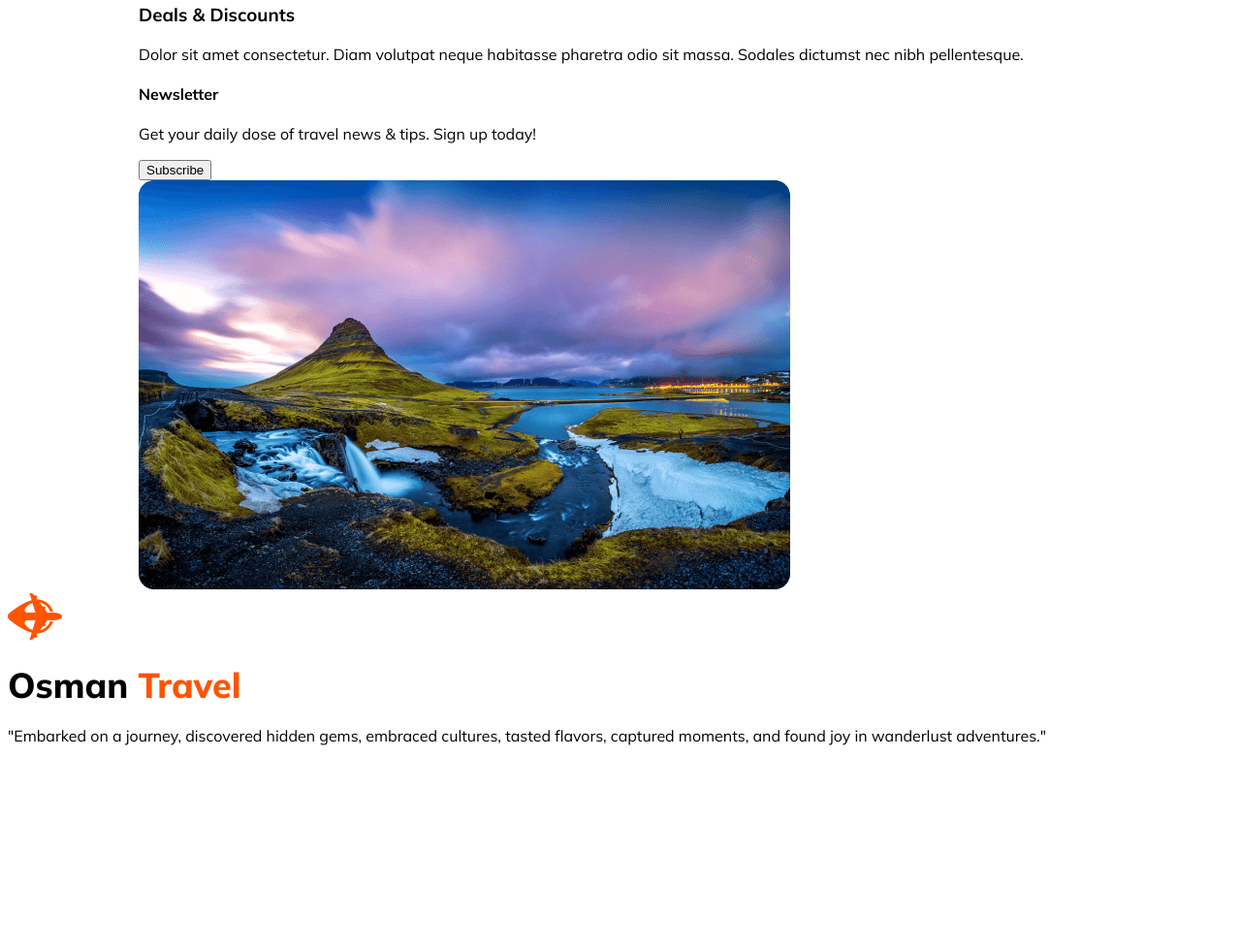
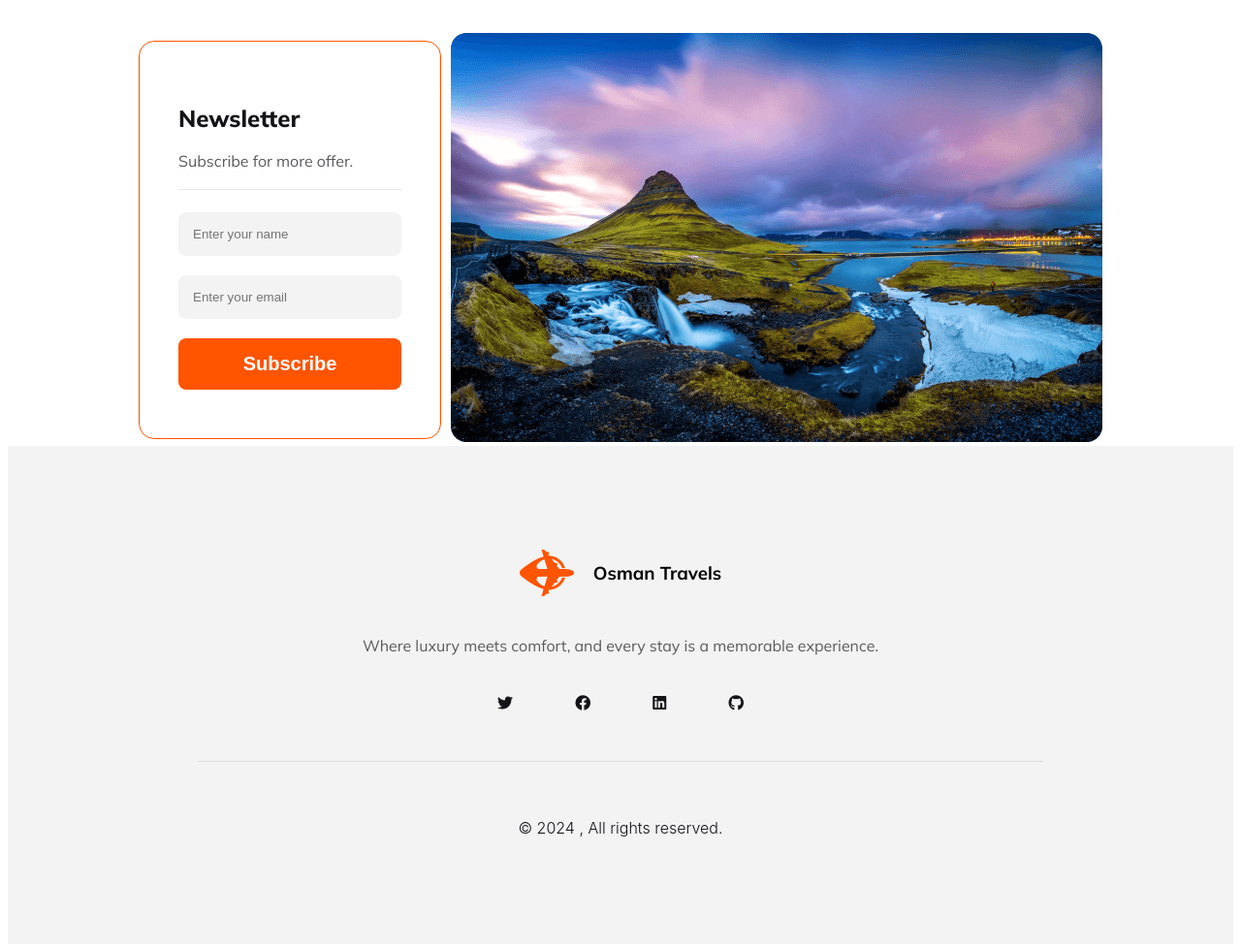
Before and after one commit to osmangonibinismail/B9A2-Hero-Travel-websites, a plain HTML site: page index.html in a window 1280 px wide. Shown: the part 3129-4106 px from the top of the page at 97% size. Before the commit the page ends 3914 px from the top, so only its background shows below. Drawn offline with Linux system fonts and the light colour scheme.

Commit message:
footer added

```diff
--- a/index.html
+++ b/index.html
@@ -123,35 +123,41 @@
             </div>
 
     </section>
-    <section>
-        <div>
-            <h3>Deals & Discounts</h3>
-            <p>Dolor sit amet consectetur. Diam volutpat neque habitasse pharetra odio sit massa. Sodales dictumst nec nibh pellentesque.</p>
+    <section class="section-newsletter">
+        <div class="section-content">
+            <h3>Newsletter</h3>
+            <p>Subscribe for more offer.</p>
+            <hr class="news-hr">
+            <input type="text" placeholder="Enter your name" name="">
+            <input type="email" placeholder="Enter your email" name="">
+            <input type="submit" value="Subscribe" name="submit">
+        </div>
+        <div class="section-image">
+            <img src="Images/Rectangle 8 (1).png" alt="">
         </div>
     </section>
-    <section>
-      <div>
-        <div>
-            <h4>Newsletter</h4>
-            <p>Get your daily dose of travel news & tips. Sign up today!</p>
-            <form action=""></form>
-            <form action=""></form>
-            <button>Subscribe</button>
+</main>
+<footer class="footer-section">
+    <div class="footer-content">
+        <div class="footer-area">
+            <img src="Images/Group 40071 (2).png" alt="logo" id="logo">
+            <h3 class="footer-title">Osman<span class="travel-org"> Travels</span></h3>
         </div>
-        <div>
-            <img src="Images/Rectangle 8 (1).png" alt="">
-
+        <div class="footer-info">
+            <p>Where luxury meets comfort, and every stay is a memorable experience.</p>
         </div>
-      </div>
-    </section>
-    </main>
-    <footer>
-        <div>
-            <img class="" src="Images/Group 40071 (2).png" alt="">
-            <h2><span class="section-name-one">Osman </span><span class="section-name-two">Travel</span></h2>
-            <p>"Embarked on a journey, discovered hidden gems, embraced cultures, tasted flavors, captured moments, and found joy in wanderlust adventures."</p>
+        <div class="social-icons">
+            <a href="#" target="_blank" class="icon"><i class="fab fa-twitter"></i></a>
+            <a href="#" target="_blank" class="icon"><i class="fab fa-facebook"></i></a>
+            <a href="#" target="_blank" class="icon"><i class="fab fa-linkedin"></i></a>
+            <a href="#" target="_blank" class="icon"><i class="fab fa-github"></i></a>
         </div>
-    </footer>
+    </div>
+    <hr class="footer-hr">
+    <div class="footer-copyright">
+        <p>&copy; 2024 , All rights reserved.</p>
+    </div>
+</footer>
 
 </body>
 </html>
--- a/styles/travel.css
+++ b/styles/travel.css
@@ -232,3 +232,120 @@ nav li a{
     margin: 20px auto;
     /* color: red; */
 }
+.section-newsletter{
+    display: flex;
+    justify-content: space-between;
+    align-items: center;
+    gap: 10px;
+    margin-top: 50px;
+}
+.section-content{
+    max-width: 474px;
+    padding: 40px;
+    border-radius: 16px;
+    border: 1px solid #FF5400;
+}
+.section-content h3{
+    color: #131318;
+    font-size: 24px;
+    font-weight: 800;
+    margin-bottom: 8px;
+}
+.section-content p{
+    max-width: 350px;
+    color: #5A5A5D;
+    line-height: 26px;
+}
+.news-hr{
+    height: 1px;
+    background: rgba(19, 19, 24, 0.10);
+    border: none;
+    margin-top: 13px;
+    margin-bottom: 13px;
+}
+.section-content {
+    width: 80%;
+}
+.section-content input[type="text"],
+.section-content input[type="email"],
+.section-content input[type="submit"] {
+    width: 100%;
+    padding: 15px;
+    margin: 10px 0;
+    box-sizing: border-box;
+}
+.section-content input[type="text"],
+.section-content input[type="email"] {
+    border-radius: 8px;
+    background: rgba(19, 19, 24, 0.05);
+    border: none;
+    color: #FFF;
+}
+.section-content input[type="submit"] {
+    background-color: #FF5400;
+    color: white;
+    border: none;
+    cursor: pointer;
+    border-radius: 8px;
+    text-align: center;
+    font-size: 20px;
+    font-weight: 800;
+}
+.footer-section{
+    background: rgba(19, 19, 24, 0.05);
+}
+.footer-section{
+    display: flex;
+    flex-direction: column;
+    align-items: center;
+}
+.footer-content{
+    display: flex;
+    flex-direction: column;
+    align-items: center;
+}
+.footer-area{
+    display: inline-flex;
+    align-items: center;
+    gap: 20px;
+    padding-top: 100px;
+    padding-bottom: 15px;
+}
+.footer-info{
+    max-width: 769px;
+    text-align: center;
+    margin-bottom: 20px;
+    padding-left: 10px;
+    padding-right: 10px;
+}
+.footer-info p{
+    color: #5A5A5D;
+    text-align: center;
+    line-height: 26px;
+}
+.social-icons .icon{
+    color: #131318;
+    padding: 30px;
+}
+.footer-hr{
+    width: 872px;
+    height: 1px;
+    background: rgba(19, 19, 24, 0.10);
+    border: none;
+    margin-top: 50px;
+}
+.footer-copyright p{
+    color: #131318;
+    font-family: Inter;
+    font-weight: 300;
+    margin-bottom: 110px;
+    margin-top: 50px;
+}
+/* @media screen and (mix-width:576px) {
+    .header{
+        background-image: none;
+    }
+    nav > ul,
+
+
+} */
```
